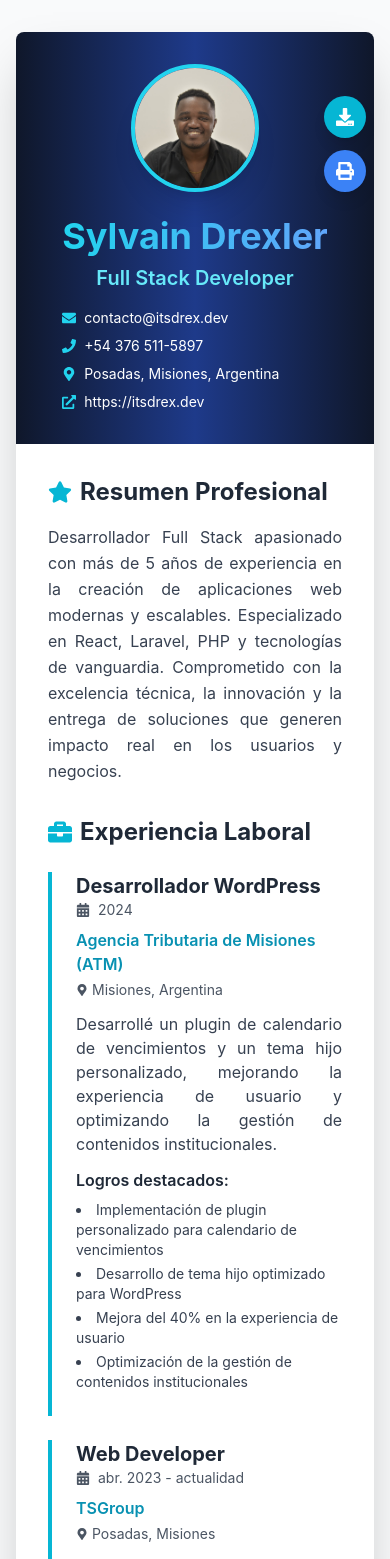
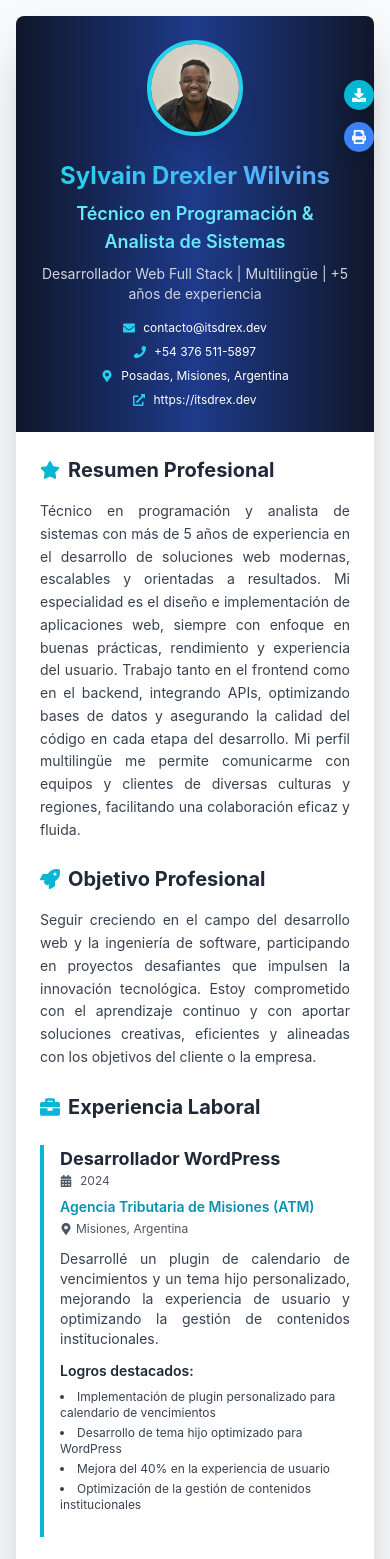
Before and after one commit to drex25/portfolio-react, a React (Vite) app: page /cv in a window 390 px wide. Shown: the top 1559 px of the page. Built offline with nearby package versions, Linux system fonts and the light colour scheme; no server answers.

Commit message:
Correcciones finales para versión móvil y CV

```diff
--- a/src/pages/CV.tsx
+++ b/src/pages/CV.tsx
@@ -15,7 +15,13 @@ import {
   FaAward,
   FaStar,
   FaCalendarAlt,
-  FaExternalLinkAlt
+  FaExternalLinkAlt,
+  FaUsers,
+  FaComments,
+  FaBrain,
+  FaLaptopCode,
+  FaRocket,
+  FaChartLine
 } from 'react-icons/fa';
 import {
   SiReact,
@@ -27,26 +33,32 @@ import {
   SiGit,
   SiWordpress,
   SiJavascript,
-  SiMysql
+  SiMysql,
+  SiHtml5,
+  SiCss3,
+  SiBootstrap
 } from 'react-icons/si';
 import { getContactEmail } from '../config/environment';
 
 const CV: React.FC = () => {
   const cvRef = useRef<HTMLDivElement>(null);
 
-  // Datos del CV - Centralizados para fácil actualización
+  // Datos del CV actualizados y sincronizados
   const personalInfo = {
-    name: "Sylvain Drexler",
-    title: "Full Stack Developer",
+    name: "Sylvain Drexler Wilvins",
+    title: "Técnico en Programación & Analista de Sistemas",
+    subtitle: "Desarrollador Web Full Stack | Multilingüe | +5 años de experiencia",
     email: getContactEmail(),
     phone: "+54 376 511-5897",
     location: "Posadas, Misiones, Argentina",
     website: "https://itsdrex.dev",
     github: "https://github.com/drex25",
-    linkedin: "https://linkedin.com/in/sylvain-drexler"
+    linkedin: "https://www.linkedin.com/in/drexler-wilvins-sylvain-3627211b0/"
   };
 
-  const summary = "Desarrollador Full Stack apasionado con más de 5 años de experiencia en la creación de aplicaciones web modernas y escalables. Especializado en React, Laravel, PHP y tecnologías de vanguardia. Comprometido con la excelencia técnica, la innovación y la entrega de soluciones que generen impacto real en los usuarios y negocios.";
+  const summary = "Técnico en programación y analista de sistemas con más de 5 años de experiencia en el desarrollo de soluciones web modernas, escalables y orientadas a resultados. Mi especialidad es el diseño e implementación de aplicaciones web, siempre con enfoque en buenas prácticas, rendimiento y experiencia del usuario. Trabajo tanto en el frontend como en el backend, integrando APIs, optimizando bases de datos y asegurando la calidad del código en cada etapa del desarrollo. Mi perfil multilingüe me permite comunicarme con equipos y clientes de diversas culturas y regiones, facilitando una colaboración eficaz y fluida.";
+
+  const objective = "Seguir creciendo en el campo del desarrollo web y la ingeniería de software, participando en proyectos desafiantes que impulsen la innovación tecnológica. Estoy comprometido con el aprendizaje continuo y con aportar soluciones creativas, eficientes y alineadas con los objetivos del cliente o la empresa.";
 
   const experiences = [
     {
@@ -128,43 +140,61 @@ const CV: React.FC = () => {
   ];
 
   const skills = [
-    { name: "React", icon: <SiReact />, level: "Avanzado", color: "text-cyan-400" },
-    { name: "TypeScript", icon: <SiTypescript />, level: "Intermedio", color: "text-blue-500" },
-    { name: "Laravel", icon: <SiLaravel />, level: "Avanzado", color: "text-red-500" },
-    { name: "PHP", icon: <SiPhp />, level: "Avanzado", color: "text-indigo-400" },
-    { name: "JavaScript", icon: <SiJavascript />, level: "Avanzado", color: "text-yellow-500" },
-    { name: "Tailwind CSS", icon: <SiTailwindcss />, level: "Avanzado", color: "text-teal-400" },
-    { name: "WordPress", icon: <SiWordpress />, level: "Experto", color: "text-blue-800" },
-    { name: "MySQL", icon: <SiMysql />, level: "Avanzado", color: "text-blue-600" },
-    { name: "Docker", icon: <SiDocker />, level: "Intermedio", color: "text-blue-400" },
-    { name: "Git", icon: <SiGit />, level: "Avanzado", color: "text-orange-500" }
+    { name: 'HTML5', icon: <SiHtml5 />, level: 'Experto', color: 'text-orange-500', experience: '5+ años' },
+    { name: 'CSS3', icon: <SiCss3 />, level: 'Avanzado', color: 'text-blue-500', experience: '5+ años' },
+    { name: 'JavaScript', icon: <SiJavascript />, level: 'Avanzado', color: 'text-yellow-500', experience: '4+ años' },
+    { name: 'TypeScript', icon: <SiTypescript />, level: 'Principiante', color: 'text-blue-500', experience: '1 año' },
+    { name: 'React', icon: <SiReact />, level: 'Principiante', color: 'text-cyan-400', experience: '1 año' },
+    { name: 'Bootstrap', icon: <SiBootstrap />, level: 'Avanzado', color: 'text-purple-500', experience: '4+ años' },
+    { name: 'Tailwind CSS', icon: <SiTailwindcss />, level: 'Intermedio', color: 'text-teal-400', experience: '2 años' },
+    { name: 'PHP', icon: <SiPhp />, level: 'Avanzado', color: 'text-indigo-400', experience: '4+ años' },
+    { name: 'Laravel', icon: <SiLaravel />, level: 'Avanzado', color: 'text-red-500', experience: '3+ años' },
+    { name: 'MySQL', icon: <SiMysql />, level: 'Avanzado', color: 'text-blue-600', experience: '4+ años' },
+    { name: 'WordPress', icon: <SiWordpress />, level: 'Experto', color: 'text-blue-800', experience: '5+ años' },
+    { name: 'Docker', icon: <SiDocker />, level: 'Principiante', color: 'text-blue-400', experience: '1 año' },
+    { name: 'Git', icon: <SiGit />, level: 'Avanzado', color: 'text-orange-500', experience: '2 años' }
   ];
 
   const languages = [
-    { name: "Creole", level: "Nativo", flag: "🇭🇹" },
-    { name: "Francés", level: "Segundo idioma", flag: "🇫🇷" },
-    { name: "Español", level: "Avanzado", flag: "🇪🇸" },
-    { name: "Inglés", level: "Avanzado", flag: "🇺🇸" }
+    { name: 'Creole', level: 'Nativo', flag: '🇭🇹', proficiency: 'native' },
+    { name: 'Francés', level: 'Segundo idioma', flag: '🇫🇷', proficiency: 'fluent' },
+    { name: 'Español', level: 'Avanzado', flag: '🇪🇸', proficiency: 'advanced' },
+    { name: 'Inglés', level: 'Avanzado', flag: '🇺🇸', proficiency: 'advanced' }
+  ];
+
+  const softSkills = [
+    { name: 'Trabajo en equipo', icon: FaUsers, description: 'Colaboración efectiva y liderazgo' },
+    { name: 'Comunicación', icon: FaComments, description: 'Comunicación clara y asertiva' },
+    { name: 'Resolución de problemas', icon: FaBrain, description: 'Análisis y solución creativa' },
+    { name: 'Aprendizaje continuo', icon: FaLaptopCode, description: 'Adaptación a nuevas tecnologías' },
+    { name: 'Metodologías ágiles', icon: FaRocket, description: 'Experiencia en entornos colaborativos' },
+    { name: 'Orientación a resultados', icon: FaChartLine, description: 'Enfoque en soluciones escalables' }
   ];
 
   const projects = [
     {
-      name: "Portfolio Personal",
-      description: "Portfolio profesional desarrollado con React, TypeScript y Tailwind CSS",
-      technologies: ["React", "TypeScript", "Tailwind"],
-      url: "itsdrex.dev"
+      name: "Sistema Integral de RRHH",
+      description: "Suite integral para la gestión de recursos humanos con automatización de procesos",
+      technologies: ["Laravel", "Tailwind CSS", "MySQL", "Docker"],
+      url: "http://200.58.106.198:8000/"
     },
     {
-      name: "E-commerce Platform",
-      description: "Plataforma de comercio electrónico completa con carrito de compras",
-      technologies: ["Laravel", "React", "PHP"],
-      url: "ecommerce.example.com"
+      name: "Tasa Turística Misiones",
+      description: "Plataforma oficial para la gestión y declaración de la tasa turística en Misiones",
+      technologies: ["Laravel", "Tailwind CSS", "MySQL", "Docker"],
+      url: "https://turismo.atmisiones.gob.ar/"
     },
     {
-      name: "Task Management App",
-      description: "Aplicación de gestión de tareas con funcionalidades avanzadas",
-      technologies: ["React", "Laravel", "Docker"],
-      url: "tasks.example.com"
+      name: "ATM Misiones - Portal Tributario",
+      description: "Portal web oficial de la Agencia Tributaria de Misiones con plugin personalizado",
+      technologies: ["WordPress", "PHP", "JavaScript", "CSS", "MySQL"],
+      url: "https://atmisiones.gob.ar/"
+    },
+    {
+      name: "Contribumed - Servicio Médico",
+      description: "Portal web de servicio médico integral con atención 24/7 y video-consultas",
+      technologies: ["WordPress", "PHP", "JavaScript", "CSS", "MySQL"],
+      url: "https://contribumed.com"
     }
   ];
 
@@ -173,36 +203,30 @@ const CV: React.FC = () => {
   };
 
   const handleDownload = () => {
-    // Crear un enlace temporal para descargar
-    const element = cvRef.current;
-    if (element) {
-      // Aquí podrías integrar una librería como html2pdf o jsPDF
-      // Por ahora, simplemente abrimos la ventana de impresión
-      window.print();
-    }
+    window.print();
   };
 
   return (
-    <div className="min-h-screen bg-gray-50 py-8">
+    <div className="min-h-screen bg-gray-50 py-4 sm:py-8">
       {/* Controles de acción */}
-      <div className="fixed top-24 right-6 z-50 flex flex-col gap-3 print:hidden">
+      <div className="fixed top-20 sm:top-24 right-4 sm:right-6 z-50 flex flex-col gap-3 print:hidden">
         <motion.button
           onClick={handleDownload}
-          className="p-3 bg-cyan-500 text-white rounded-full shadow-lg hover:bg-cyan-600 transition-colors"
+          className="p-2 sm:p-3 bg-cyan-500 text-white rounded-full shadow-lg hover:bg-cyan-600 transition-colors"
           whileHover={{ scale: 1.1 }}
           whileTap={{ scale: 0.9 }}
           title="Descargar PDF"
         >
-          <FaDownload className="text-lg" />
+          <FaDownload className="text-sm sm:text-lg" />
         </motion.button>
         <motion.button
           onClick={handlePrint}
-          className="p-3 bg-blue-500 text-white rounded-full shadow-lg hover:bg-blue-600 transition-colors"
+          className="p-2 sm:p-3 bg-blue-500 text-white rounded-full shadow-lg hover:bg-blue-600 transition-colors"
           whileHover={{ scale: 1.1 }}
           whileTap={{ scale: 0.9 }}
           title="Imprimir"
         >
-          <FaPrint className="text-lg" />
+          <FaPrint className="text-sm sm:text-lg" />
         </motion.button>
       </div>
 
@@ -216,9 +240,9 @@ const CV: React.FC = () => {
           transition={{ duration: 0.6 }}
         >
           {/* Header */}
-          <div className="bg-gradient-to-r from-slate-900 via-blue-900 to-slate-900 text-white p-8">
+          <div className="bg-gradient-to-r from-slate-900 via-blue-900 to-slate-900 text-white p-6 sm:p-8">
             <div className="flex flex-col md:flex-row items-center gap-6">
-              <div className="w-32 h-32 rounded-full overflow-hidden border-4 border-cyan-400 shadow-xl flex-shrink-0">
+              <div className="w-24 h-24 sm:w-32 sm:h-32 rounded-full overflow-hidden border-4 border-cyan-400 shadow-xl flex-shrink-0">
                 <img
                   src="/assets/DREX.jpeg"
                   alt={personalInfo.name}
@@ -226,26 +250,29 @@ const CV: React.FC = () => {
                 />
               </div>
               <div className="text-center md:text-left flex-1">
-                <h1 className="text-4xl font-bold mb-2 bg-gradient-to-r from-cyan-400 to-blue-400 bg-clip-text text-transparent">
+                <h1 className="text-2xl sm:text-3xl md:text-4xl font-bold mb-2 bg-gradient-to-r from-cyan-400 to-blue-400 bg-clip-text text-transparent">
                   {personalInfo.name}
                 </h1>
-                <h2 className="text-xl text-cyan-300 mb-4 font-semibold">
+                <h2 className="text-lg sm:text-xl text-cyan-300 mb-2 font-semibold">
                   {personalInfo.title}
                 </h2>
-                <div className="grid grid-cols-1 md:grid-cols-2 gap-2 text-sm">
-                  <div className="flex items-center gap-2">
+                <p className="text-sm sm:text-base text-gray-300 mb-4">
+                  {personalInfo.subtitle}
+                </p>
+                <div className="grid grid-cols-1 sm:grid-cols-2 gap-2 text-xs sm:text-sm">
+                  <div className="flex items-center gap-2 justify-center md:justify-start">
                     <FaEnvelope className="text-cyan-400" />
-                    <span>{personalInfo.email}</span>
+                    <span className="break-all">{personalInfo.email}</span>
                   </div>
-                  <div className="flex items-center gap-2">
+                  <div className="flex items-center gap-2 justify-center md:justify-start">
                     <FaPhone className="text-cyan-400" />
                     <span>{personalInfo.phone}</span>
                   </div>
-                  <div className="flex items-center gap-2">
+                  <div className="flex items-center gap-2 justify-center md:justify-start">
                     <FaMapMarkerAlt className="text-cyan-400" />
                     <span>{personalInfo.location}</span>
                   </div>
-                  <div className="flex items-center gap-2">
+                  <div className="flex items-center gap-2 justify-center md:justify-start">
                     <FaExternalLinkAlt className="text-cyan-400" />
                     <span>{personalInfo.website}</span>
                   </div>
@@ -254,43 +281,54 @@ const CV: React.FC = () => {
             </div>
           </div>
 
-          <div className="p-8 space-y-8">
+          <div className="p-6 sm:p-8 space-y-6 sm:space-y-8">
             {/* Resumen Profesional */}
             <section>
-              <h3 className="text-2xl font-bold text-gray-800 mb-4 flex items-center gap-2">
+              <h3 className="text-xl sm:text-2xl font-bold text-gray-800 mb-4 flex items-center gap-2">
                 <FaStar className="text-cyan-500" />
                 Resumen Profesional
               </h3>
-              <p className="text-gray-700 leading-relaxed text-justify">
+              <p className="text-gray-700 leading-relaxed text-justify text-sm sm:text-base">
                 {summary}
+              </p>
+            </section>
+
+            {/* Objetivo Profesional */}
+            <section>
+              <h3 className="text-xl sm:text-2xl font-bold text-gray-800 mb-4 flex items-center gap-2">
+                <FaRocket className="text-cyan-500" />
+                Objetivo Profesional
+              </h3>
+              <p className="text-gray-700 leading-relaxed text-justify text-sm sm:text-base">
+                {objective}
               </p>
             </section>
 
             {/* Experiencia Laboral */}
             <section>
-              <h3 className="text-2xl font-bold text-gray-800 mb-6 flex items-center gap-2">
+              <h3 className="text-xl sm:text-2xl font-bold text-gray-800 mb-6 flex items-center gap-2">
                 <FaBriefcase className="text-cyan-500" />
                 Experiencia Laboral
               </h3>
               <div className="space-y-6">
                 {experiences.map((exp, index) => (
-                  <div key={index} className="border-l-4 border-cyan-500 pl-6 pb-6">
-                    <div className="flex flex-col md:flex-row md:items-center md:justify-between mb-2">
-                      <h4 className="text-xl font-bold text-gray-800">{exp.title}</h4>
-                      <div className="flex items-center gap-2 text-sm text-gray-600">
+                  <div key={index} className="border-l-4 border-cyan-500 pl-4 sm:pl-6 pb-6">
+                    <div className="flex flex-col sm:flex-row sm:items-center sm:justify-between mb-2">
+                      <h4 className="text-lg sm:text-xl font-bold text-gray-800">{exp.title}</h4>
+                      <div className="flex items-center gap-2 text-xs sm:text-sm text-gray-600">
                         <FaCalendarAlt />
                         <span>{exp.period}</span>
                       </div>
                     </div>
-                    <div className="text-cyan-600 font-semibold mb-1">{exp.company}</div>
-                    <div className="text-gray-600 text-sm mb-3 flex items-center gap-1">
+                    <div className="text-cyan-600 font-semibold mb-1 text-sm sm:text-base">{exp.company}</div>
+                    <div className="text-gray-600 text-xs sm:text-sm mb-3 flex items-center gap-1">
                       <FaMapMarkerAlt className="text-xs" />
                       {exp.location}
                     </div>
-                    <p className="text-gray-700 mb-3 text-justify">{exp.description}</p>
+                    <p className="text-gray-700 mb-3 text-justify text-sm sm:text-base">{exp.description}</p>
                     <div>
-                      <h5 className="font-semibold text-gray-800 mb-2">Logros destacados:</h5>
-                      <ul className="list-disc list-inside space-y-1 text-gray-700 text-sm">
+                      <h5 className="font-semibold text-gray-800 mb-2 text-sm sm:text-base">Logros destacados:</h5>
+                      <ul className="list-disc list-inside space-y-1 text-gray-700 text-xs sm:text-sm">
                         {exp.achievements.map((achievement, i) => (
                           <li key={i}>{achievement}</li>
                         ))}
@@ -303,26 +341,26 @@ const CV: React.FC = () => {
 
             {/* Educación */}
             <section>
-              <h3 className="text-2xl font-bold text-gray-800 mb-6 flex items-center gap-2">
+              <h3 className="text-xl sm:text-2xl font-bold text-gray-800 mb-6 flex items-center gap-2">
                 <FaGraduationCap className="text-cyan-500" />
                 Educación
               </h3>
               <div className="space-y-4">
                 {education.map((edu, index) => (
-                  <div key={index} className="border-l-4 border-blue-500 pl-6">
-                    <div className="flex flex-col md:flex-row md:items-center md:justify-between mb-2">
-                      <h4 className="text-lg font-bold text-gray-800">{edu.degree}</h4>
-                      <div className="flex items-center gap-2 text-sm text-gray-600">
+                  <div key={index} className="border-l-4 border-blue-500 pl-4 sm:pl-6">
+                    <div className="flex flex-col sm:flex-row sm:items-center sm:justify-between mb-2">
+                      <h4 className="text-base sm:text-lg font-bold text-gray-800">{edu.degree}</h4>
+                      <div className="flex items-center gap-2 text-xs sm:text-sm text-gray-600">
                         <FaCalendarAlt />
                         <span>{edu.period}</span>
                       </div>
                     </div>
-                    <div className="text-blue-600 font-semibold mb-1">{edu.institution}</div>
-                    <div className="text-gray-600 text-sm mb-2 flex items-center gap-1">
+                    <div className="text-blue-600 font-semibold mb-1 text-sm sm:text-base">{edu.institution}</div>
+                    <div className="text-gray-600 text-xs sm:text-sm mb-2 flex items-center gap-1">
                       <FaMapMarkerAlt className="text-xs" />
                       {edu.location}
                     </div>
-                    <p className="text-gray-700 text-sm text-justify">{edu.description}</p>
+                    <p className="text-gray-700 text-xs sm:text-sm text-justify">{edu.description}</p>
                   </div>
                 ))}
               </div>
@@ -330,18 +368,38 @@ const CV: React.FC = () => {
 
             {/* Habilidades Técnicas */}
             <section>
-              <h3 className="text-2xl font-bold text-gray-800 mb-6 flex items-center gap-2">
+              <h3 className="text-xl sm:text-2xl font-bold text-gray-800 mb-6 flex items-center gap-2">
                 <FaCode className="text-cyan-500" />
                 Habilidades Técnicas
               </h3>
-              <div className="grid grid-cols-2 md:grid-cols-3 lg:grid-cols-5 gap-4">
+              <div className="grid grid-cols-2 sm:grid-cols-3 lg:grid-cols-4 gap-3 sm:gap-4">
                 {skills.map((skill, index) => (
                   <div key={index} className="text-center p-3 bg-gray-50 rounded-lg border">
-                    <div className={`text-2xl mb-2 ${skill.color}`}>
+                    <div className={`text-xl sm:text-2xl mb-2 ${skill.color}`}>
                       {skill.icon}
                     </div>
-                    <div className="font-semibold text-gray-800 text-sm">{skill.name}</div>
+                    <div className="font-semibold text-gray-800 text-xs sm:text-sm">{skill.name}</div>
                     <div className="text-xs text-gray-600">{skill.level}</div>
+                    <div className="text-xs text-gray-500">{skill.experience}</div>
+                  </div>
+                ))}
+              </div>
+            </section>
+
+            {/* Habilidades Interpersonales */}
+            <section>
+              <h3 className="text-xl sm:text-2xl font-bold text-gray-800 mb-6 flex items-center gap-2">
+                <FaUsers className="text-cyan-500" />
+                Habilidades Interpersonales
+              </h3>
+              <div className="grid grid-cols-1 sm:grid-cols-2 gap-4">
+                {softSkills.map((skill, index) => (
+                  <div key={index} className="flex items-center gap-3 p-3 bg-gray-50 rounded-lg border">
+                    <skill.icon className="text-xl text-cyan-500 flex-shrink-0" />
+                    <div>
+                      <div className="font-semibold text-gray-800 text-sm">{skill.name}</div>
+                      <div className="text-xs text-gray-600">{skill.description}</div>
+                    </div>
                   </div>
                 ))}
               </div>
@@ -349,15 +407,15 @@ const CV: React.FC = () => {
 
             {/* Proyectos Destacados */}
             <section>
-              <h3 className="text-2xl font-bold text-gray-800 mb-6 flex items-center gap-2">
+              <h3 className="text-xl sm:text-2xl font-bold text-gray-800 mb-6 flex items-center gap-2">
                 <FaAward className="text-cyan-500" />
                 Proyectos Destacados
               </h3>
-              <div className="grid md:grid-cols-2 gap-4">
+              <div className="grid grid-cols-1 sm:grid-cols-2 gap-4">
                 {projects.map((project, index) => (
                   <div key={index} className="border border-gray-200 rounded-lg p-4">
-                    <h4 className="font-bold text-gray-800 mb-2">{project.name}</h4>
-                    <p className="text-gray-700 text-sm mb-3">{project.description}</p>
+                    <h4 className="font-bold text-gray-800 mb-2 text-sm sm:text-base">{project.name}</h4>
+                    <p className="text-gray-700 text-xs sm:text-sm mb-3">{project.description}</p>
                     <div className="flex flex-wrap gap-1 mb-2">
                       {project.technologies.map((tech, i) => (
                         <span key={i} className="px-2 py-1 bg-cyan-100 text-cyan-800 text-xs rounded">
@@ -365,7 +423,7 @@ const CV: React.FC = () => {
                         </span>
                       ))}
                     </div>
-                    <div className="text-cyan-600 text-sm font-medium">{project.url}</div>
+                    <div className="text-cyan-600 text-xs font-medium break-all">{project.url}</div>
                   </div>
                 ))}
               </div>
@@ -373,16 +431,16 @@ const CV: React.FC = () => {
 
             {/* Idiomas */}
             <section>
-              <h3 className="text-2xl font-bold text-gray-800 mb-6 flex items-center gap-2">
+              <h3 className="text-xl sm:text-2xl font-bold text-gray-800 mb-6 flex items-center gap-2">
                 <FaLanguage className="text-cyan-500" />
                 Idiomas
               </h3>
-              <div className="grid grid-cols-2 md:grid-cols-4 gap-4">
+              <div className="grid grid-cols-2 sm:grid-cols-4 gap-4">
                 {languages.map((lang, index) => (
                   <div key={index} className="text-center p-3 bg-gray-50 rounded-lg border">
                     <div className="text-2xl mb-2">{lang.flag}</div>
-                    <div className="font-semibold text-gray-800">{lang.name}</div>
-                    <div className="text-sm text-gray-600">{lang.level}</div>
+                    <div className="font-semibold text-gray-800 text-sm">{lang.name}</div>
+                    <div className="text-xs text-gray-600">{lang.level}</div>
                   </div>
                 ))}
               </div>
@@ -390,18 +448,18 @@ const CV: React.FC = () => {
 
             {/* Redes Sociales */}
             <section>
-              <h3 className="text-2xl font-bold text-gray-800 mb-4 flex items-center gap-2">
+              <h3 className="text-xl sm:text-2xl font-bold text-gray-800 mb-4 flex items-center gap-2">
                 <FaExternalLinkAlt className="text-cyan-500" />
                 Enlaces Profesionales
               </h3>
               <div className="flex flex-wrap gap-4">
                 <div className="flex items-center gap-2 text-gray-700">
                   <FaLinkedin className="text-blue-600" />
-                  <span className="text-sm">{personalInfo.linkedin}</span>
+                  <span className="text-xs sm:text-sm break-all">{personalInfo.linkedin}</span>
                 </div>
                 <div className="flex items-center gap-2 text-gray-700">
                   <FaGithub className="text-gray-800" />
-                  <span className="text-sm">{personalInfo.github}</span>
+                  <span className="text-xs sm:text-sm break-all">{personalInfo.github}</span>
                 </div>
               </div>
             </section>
```
Also changed, not shown: src/components/Navbar.tsx (+92 -32 lines).
